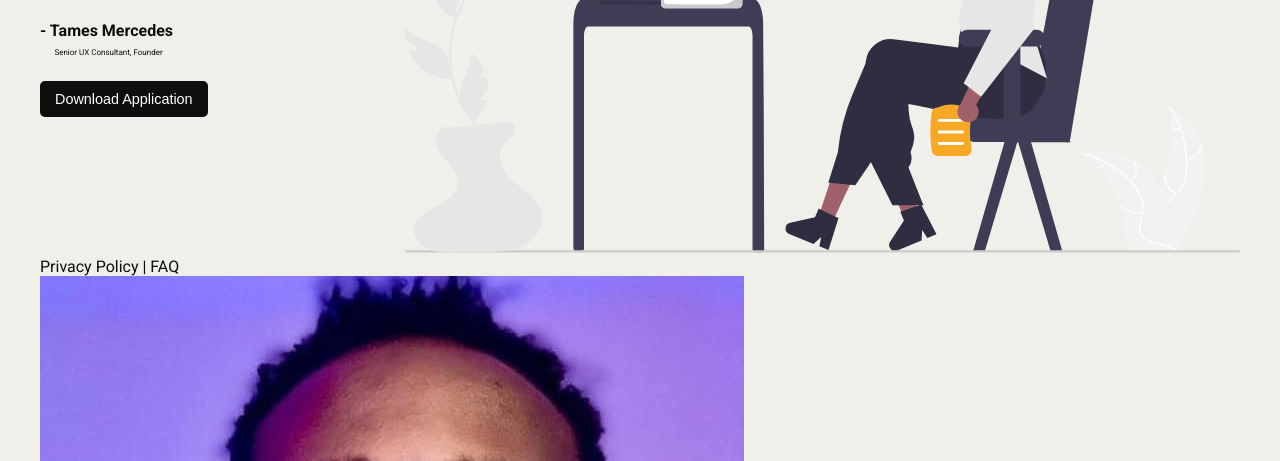
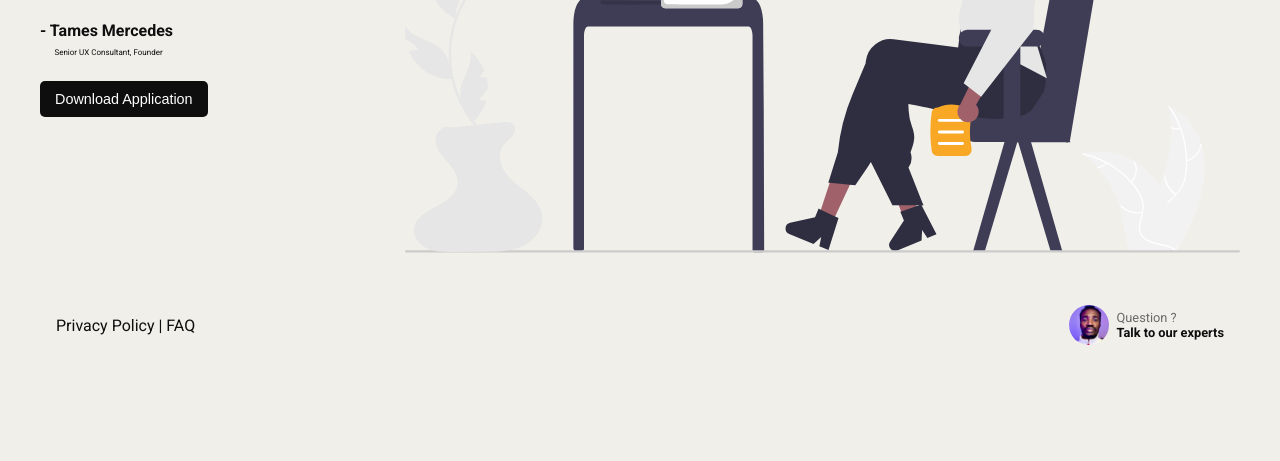
Before and after one commit to peterayeniofficial/landina-page-live-code, a plain HTML site: page index.html in a window 1280 px wide. Shown: the part 491-952 px from the top of the page. After the commit the page ends 852 px from the top, so only its background shows below. Drawn offline with Linux system fonts and the light colour scheme.

Commit message:
style footer

```diff
--- a/css/style.css
+++ b/css/style.css
@@ -150,3 +150,32 @@ section button {
   margin-bottom: 1.5rem;
   margin-left: 0.9rem;
 }
+
+footer {
+  display: flex;
+  justify-content: space-between;
+  align-items: center;
+  padding: 1rem;
+  margin-top: 2rem;
+}
+
+footer img {
+  width: 40px;
+  border-radius: 50%;
+}
+
+.support {
+  display: flex;
+  align-items: center;
+}
+
+footer p {
+  font-size: 0.8rem;
+  color: #6a6a6a;
+  margin-left: 0.5rem;
+}
+
+.support-action {
+  color: #0e0e0e;
+  font-weight: bold;
+}
```
